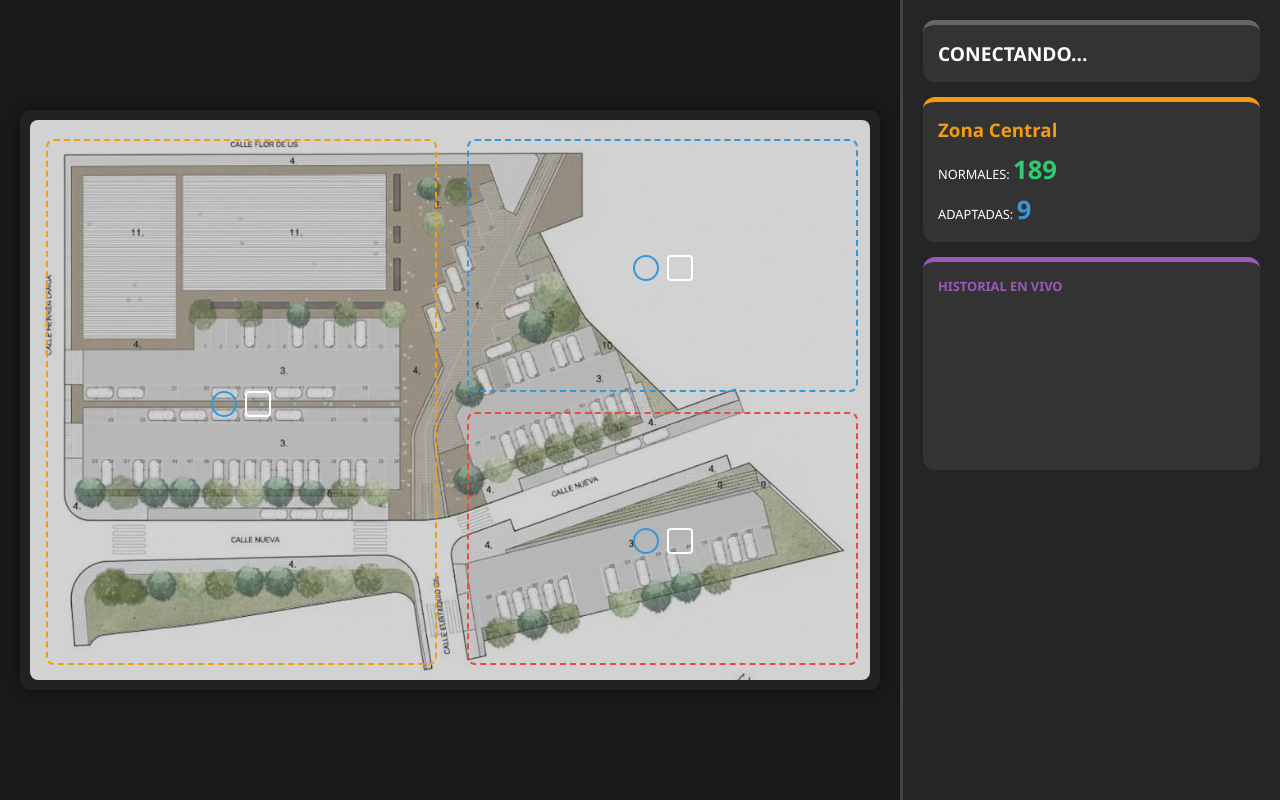
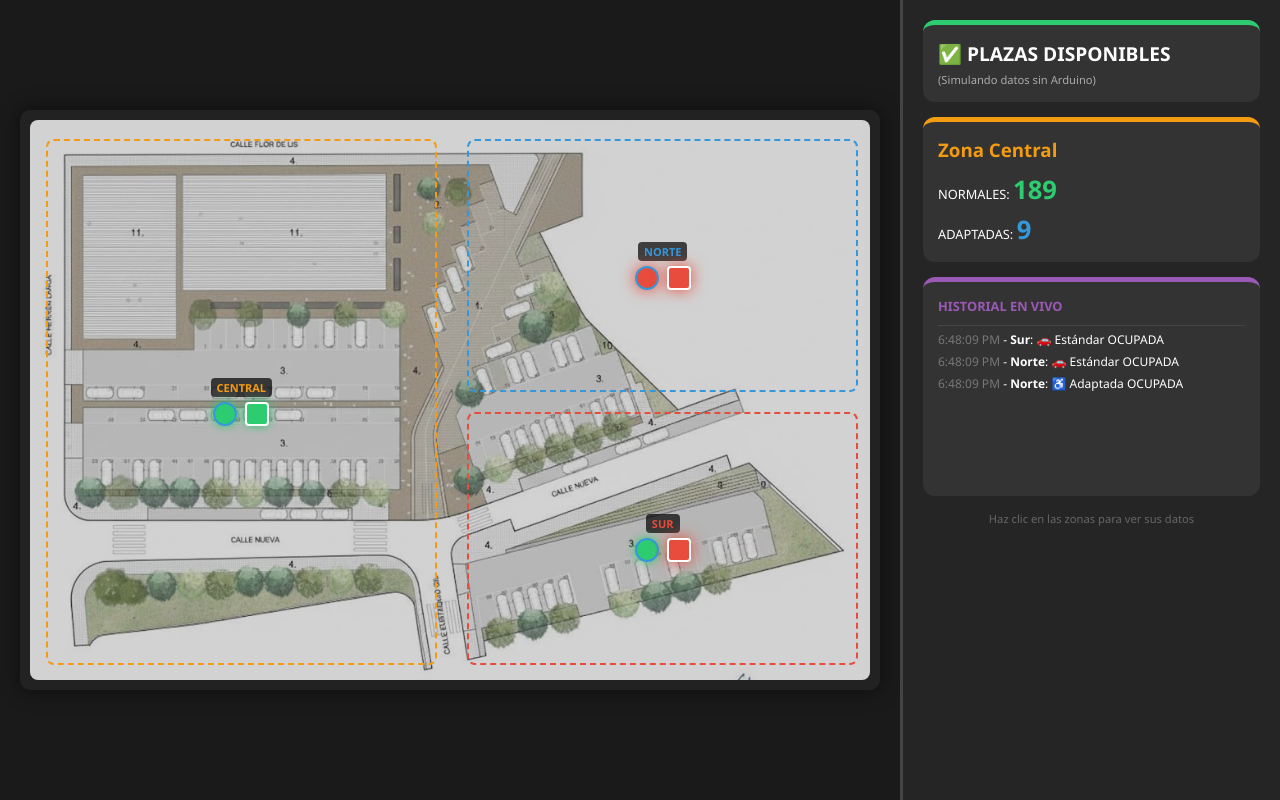
Before and after one commit to Daylon20/Parking-Flask-Arduino, a Flask app: page / in a window 1280 px wide. Run offline with Flask 3, Linux system fonts and the light colour scheme.

Commit message:
Update index.html

```diff
--- a/templates/index.html
+++ b/templates/index.html
@@ -2,36 +2,37 @@
 <html lang="es">
 <head>
     <meta charset="UTF-8">
-    <title>Smart Parking Ociopia</title>
+    <title>MODO PRUEBA - Smart Parking Ociopia</title>
     <style>
-        /* --- AQUÍ VA EL DISEÑO (CSS) --- */
         body { font-family: 'Segoe UI', sans-serif; background-color: #1a1a1a; color: white; margin: 0; display: flex; height: 100vh; overflow: hidden; }
         .contenedor-principal { flex: 1; position: relative; display: flex; justify-content: center; align-items: center; padding: 20px; }
         .map-container { position: relative; background: #222; border-radius: 10px; padding: 10px; box-shadow: 0 0 20px rgba(0,0,0,0.5); }
         .map-image { display: block; max-width: 100%; height: auto; max-height: 80vh; border-radius: 8px; opacity: 0.8; }
 
-        .zona-interactiva { position: absolute; cursor: pointer; transition: 0.3s; border-radius: 8px; display: flex; flex-direction: column; align-items: center; justify-content: center; }
+        .zona-interactiva { position: absolute; cursor: pointer; transition: 0.3s; border-radius: 8px; display: flex; flex-direction: column; align-items: center; justify-content: center; text-align: center; }
         .zona-interactiva:hover { background-color: rgba(255, 255, 255, 0.1); }
+        .nombre-zona { font-size: 11px; font-weight: bold; background: rgba(0,0,0,0.7); padding: 2px 6px; border-radius: 4px; margin-bottom: 5px; pointer-events: none; }
 
-        .contenedor-leds { display: flex; gap: 8px; margin-top: 5px; }
-        .led { width: 22px; height: 22px; border: 2px solid white; border-radius: 4px; }
+        .contenedor-leds { display: flex; gap: 8px; }
+        .led { width: 20px; height: 20px; border: 2px solid white; border-radius: 4px; }
         .led-adaptada { border-radius: 50%; border-color: #3498db; }
         .led-off { background-color: #2ecc71; box-shadow: 0 0 10px #2ecc71; }
         .led-on { background-color: #e74c3c; box-shadow: 0 0 15px #e74c3c; }
 
         .side-panel { width: 380px; background: #252525; border-left: 3px solid #444; padding: 20px; box-sizing: border-box; overflow-y: auto; }
-        .stat-box { background: #333; padding: 15px; border-radius: 12px; margin-bottom: 15px; border-top: 5px solid #666; transition: 0.3s; }
+        .stat-box { background: #333; padding: 15px; border-radius: 12px; margin-bottom: 15px; border-top: 5px solid #666; }
         .big-num { font-size: 2em; font-weight: bold; color: #2ecc71; }
-        #historial div { padding: 5px; border-bottom: 1px solid #444; margin-bottom: 2px; }
+        #historial { height: 150px; overflow-y: auto; font-size: 0.75em; margin-top: 10px; border-top: 1px solid #444; padding-top: 5px; }
     </style>
 </head>
 <body onload="mostrarInfo('Zona Central')">
 
     <div class="contenedor-principal">
         <div class="map-container">
-            <img src="{{ url_for('static', filename='img/logo_parking.jpg') }}" class="map-image">
+            <img src="static/img/logo_parking.jpg" class="map-image" onerror="this.style.background='#333'; this.style.width='600px'; this.style.height='400px';">
 
             <div id="zona-central" class="zona-interactiva" style="top:5%; left:3%; width:45%; height:90%; border:2px dashed #f39c12;" onclick="mostrarInfo('Zona Central')">
+                <span class="nombre-zona" style="color:#f39c12;">CENTRAL</span>
                 <div class="contenedor-leds">
                     <div id="led-p6" class="led led-adaptada"></div>
                     <div id="led-p7" class="led"></div>
@@ -39,6 +40,7 @@
             </div>
 
             <div id="zona-norte" class="zona-interactiva" style="top:5%; left:52%; width:45%; height:43%; border:2px dashed #3498db;" onclick="mostrarInfo('Zona Norte')">
+                <span class="nombre-zona" style="color:#3498db;">NORTE</span>
                 <div class="contenedor-leds">
                     <div id="led-p2" class="led led-adaptada"></div>
                     <div id="led-p3" class="led"></div>
@@ -46,6 +48,7 @@
             </div>
 
             <div id="zona-sur" class="zona-interactiva" style="top:52%; left:52%; width:45%; height:43%; border:2px dashed #e74c3c;" onclick="mostrarInfo('Zona Sur')">
+                <span class="nombre-zona" style="color:#e74c3c;">SUR</span>
                 <div class="contenedor-leds">
                     <div id="led-p4" class="led led-adaptada"></div>
                     <div id="led-p5" class="led"></div>
@@ -56,19 +59,34 @@
 
     <div class="side-panel">
         <div id="status-general" class="stat-box">
-            <h2 id="msg-principal" style="margin:0; font-size: 1.2em;">CONECTANDO...</h2>
+            <h2 id="msg-principal" style="margin:0; font-size: 1.2em;">MODO SIMULACIÓN</h2>
+            <p style="font-size: 0.7em; color: #aaa; margin: 5px 0 0 0;">(Simulando datos sin Arduino)</p>
         </div>
+
         <div id="detalle-zona"></div>
         <div id="aviso-zona"></div>
+
         <div class="stat-box" style="border-top-color: #9b59b6;">
             <h3 style="margin:0; color:#9b59b6; font-size: 0.8em;">HISTORIAL EN VIVO</h3>
-            <div id="historial" style="height: 150px; overflow-y: auto; font-size: 0.75em; margin-top: 10px;"></div>
+            <div id="historial"></div>
         </div>
+
+        <p style="font-size: 0.7em; color: #666; text-align: center;">Haz clic en las zonas para ver sus datos</p>
     </div>
 
     <script>
+        // --- VARIABLES DE SIMULACIÓN ---
+        // Cambia estos 0 por 1 para ver cómo reacciona la web
+        let datosSimulados = {
+            p2: 1, // Norte Adaptada (OCUPADA)
+            p3: 1, // Norte Normal (OCUPADA) -> Esto hará que Norte esté LLENA
+            p4: 0, // Sur Adaptada
+            p5: 1, // Sur Normal
+            p6: 0, // Central Adaptada
+            p7: 0  // Central Normal
+        };
+
         let ultimosEstados = { p2:0, p3:0, p4:0, p5:0, p6:0, p7:0 };
-        let estadosPines = { p2:0, p3:0, p4:0, p5:0, p6:0, p7:0 };
         let zonaActual = "Zona Central";
 
         const CONFIG = {
@@ -79,17 +97,13 @@
 
         function mostrarInfo(nombre) {
             zonaActual = nombre;
-            dibujarPanel();
-            gestionarRecomendacion();
+            actualizarInterfaz();
         }
 
-        function actualizar() {
-            fetch('/status')
-                .then(res => res.json())
-                .then(data => {
-                    estadosPines = data;
+        function actualizarInterfaz() {
+            const data = datosSimulados;
 
-                    // 1. Historial (detecta si cambia un interruptor)
+            // 1. Historial
             for (let pin in data) {
                 if (data[pin] !== ultimosEstados[pin]) {
                     let accion = data[pin] === 1 ? "OCUPADA" : "LIBERADA";
@@ -97,51 +111,53 @@
                     let tipo = (parseInt(pin.substring(1)) % 2 === 0) ? "♿ Adaptada" : "🚗 Estándar";
 
                     let log = document.createElement('div');
-                            log.innerHTML = `<b>${zonaNom}</b>: ${tipo} ${accion}`;
+                    log.style.marginBottom = "5px";
+                    log.innerHTML = `<span style="color:#777">${new Date().toLocaleTimeString()}</span> - <b>${zonaNom}</b>: ${tipo} ${accion}`;
                     document.getElementById('historial').prepend(log);
                     ultimosEstados[pin] = data[pin];
                 }
             }
 
-                    // 2. Parking Lleno (si los 6 están en ON)
+            // 2. Estado General
             let ocupadas = Object.values(data).reduce((a, b) => a + b, 0);
             document.getElementById('msg-principal').innerText = (ocupadas === 6) ? "🚨 PARKING LLENO" : "✅ PLAZAS DISPONIBLES";
             document.getElementById('status-general').style.borderColor = (ocupadas === 6) ? "#e74c3c" : "#2ecc71";
 
-                    // 3. Luces en el mapa
+            // 3. Luces
             for (let i = 2; i <= 7; i++) {
                 let led = document.getElementById('led-p' + i);
                 if (led) {
                     led.className = data['p' + i] === 1 ? 'led led-on' : 'led led-off';
-                            if (i % 2 === 0) led.classList.add('led-adaptada'); // El pin par es el redondo (adaptado)
+                    if (i % 2 === 0) led.classList.add('led-adaptada');
                 }
             }
 
-                    dibujarPanel();
-                    gestionarRecomendacion();
-                });
+            // 4. Panel de Detalles
+            const n = zonaActual;
+            const pA = data[CONFIG[n].pines[0]];
+            const pB = data[CONFIG[n].pines[1]];
+            document.getElementById('detalle-zona').innerHTML = `
+                <div class="stat-box" style="border-color: ${CONFIG[n].color}">
+                    <h3 style="margin:0; color:${CONFIG[n].color}">${n}</h3>
+                    <p style="margin:10px 0 0; font-size:0.8em;">NORMALES: <b class="big-num">${CONFIG[n].totales - pB}</b></p>
+                    <p style="margin:5px 0 0; font-size:0.8em;">ADAPTADAS: <b class="big-num" style="color:#3498db">${CONFIG[n].adaptadas - pA}</b></p>
+                </div>`;
+
+            // 5. Recomendación
+            gestionarRecomendacion(data);
         }
 
-        function gestionarRecomendacion() {
+        function gestionarRecomendacion(data) {
             let aviso = document.getElementById('aviso-zona');
-            let pA = CONFIG[zonaActual].pines[0];
-            let pB = CONFIG[zonaActual].pines[1];
+            let pA = CONFIG[zonaActual].pines[0], pB = CONFIG[zonaActual].pines[1];
 
-            // SI LA ZONA ACTUAL TIENE SUS 2 INTERRUPTORES EN ON
-            if (estadosPines[pA] === 1 && estadosPines[pB] === 1) {
-                let mejorZona = "";
-                let maxLibres = -1;
-
-                // Mira las otras dos zonas y busca cuál tiene más huecos
+            if (data[pA] === 1 && data[pB] === 1) {
+                let mejorZona = "", maxLibres = -1;
                 for (let z in CONFIG) {
                     if (z === zonaActual) continue;
-                    let libres = (1 - estadosPines[CONFIG[z].pines[0]]) + (1 - estadosPines[CONFIG[z].pines[1]]);
-                    if (libres > maxLibres) {
-                        maxLibres = libres;
-                        mejorZona = z;
+                    let libres = (1 - data[CONFIG[z].pines[0]]) + (1 - data[CONFIG[z].pines[1]]);
+                    if (libres > maxLibres) { maxLibres = libres; mejorZona = z; }
                 }
-                }
-
                 aviso.innerHTML = `
                     <div style="background:#422; border:2px solid #e74c3c; padding:15px; border-radius:10px;">
                         <b style="color:#e74c3c;">⚠️ ZONA AGOTADA</b><br>
@@ -153,20 +169,10 @@
             }
         }
 
-        function dibujarPanel() {
-            const n = zonaActual;
-            const pA = estadosPines[CONFIG[n].pines[0]];
-            const pB = estadosPines[CONFIG[n].pines[1]];
-
-            document.getElementById('detalle-zona').innerHTML = `
-                <div class="stat-box" style="border-color: ${CONFIG[n].color}">
-                    <h3 style="margin:0; color:${CONFIG[n].color}">${n}</h3>
-                    <p style="margin:10px 0 0; font-size:0.8em;">NORMALES: <b class="big-num">${CONFIG[n].totales - pB}</b></p>
-                    <p style="margin:5px 0 0; font-size:0.8em;">ADAPTADAS: <b class="big-num" style="color:#3498db">${CONFIG[n].adaptadas - pA}</b></p>
-                </div>`;
-        }
-
-        setInterval(actualizar, 2000); // Se actualiza cada 2 segundos
+        // Ejecutar actualización al cargar
+        actualizarInterfaz();
+        // Simular que el sistema "revisa" cada 2 segundos
+        setInterval(actualizarInterfaz, 2000);
     </script>
 </body>
 </html>
```
Lines whose indentation alone changed are shown as unchanged.
